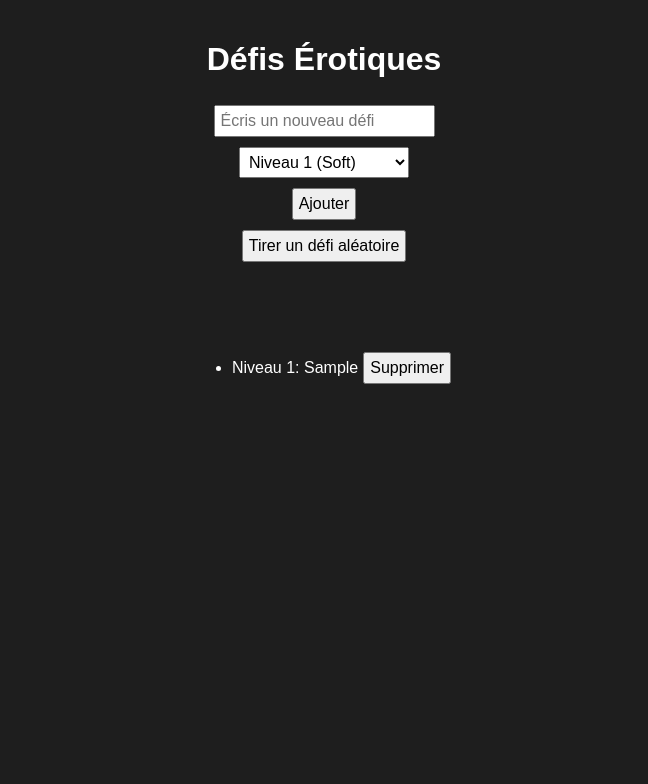
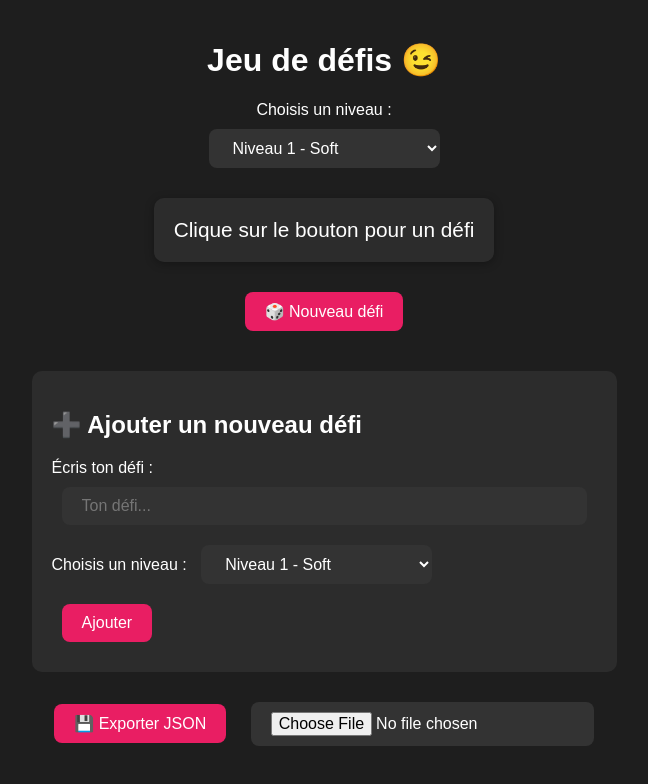
Before and after one commit to jijis93/Defis93, a plain HTML site: page index.html in a window 1280 px wide. Both pictures are taken after typing "Sample" into the empty fields and a click on the button "Ajouter". Shown: the whole page, without its empty margins (316-964 px from the left). Drawn offline with Linux system fonts and the light colour scheme.

Commit message:
Update index.html

```diff
--- a/index.html
+++ b/index.html
@@ -2,7 +2,7 @@
 <html lang="fr">
 <head>
   <meta charset="UTF-8">
-  <title>Défis Érotiques</title>
+  <title>Défis érotiques</title>
   <style>
     body {
       font-family: Arial, sans-serif;
@@ -10,100 +10,159 @@
       color: #fff;
       display: flex;
       flex-direction: column;
+      justify-content: flex-start;
       align-items: center;
       min-height: 100vh;
       margin: 0;
       padding: 20px;
     }
-    input, select, button {
-      margin: 5px;
-      padding: 5px;
-      font-size: 16px;
+    #defi {
+      font-size: 1.3em;
+      margin: 20px;
+      padding: 20px;
+      border-radius: 10px;
+      background: #2c2c2c;
+      box-shadow: 0 2px 10px rgba(0,0,0,0.3);
+      max-width: 700px;
+      text-align: center;
     }
-    #defiAffiche {
-      margin-top: 20px;
-      font-size: 20px;
-      text-align: center;
-      min-height: 50px;
+    button, select, input {
+      padding: 10px 20px;
+      margin: 10px;
+      font-size: 1em;
+      border: none;
+      border-radius: 8px;
+      cursor: pointer;
     }
-    ul {
-      margin-top: 10px;
+    button {
+      background: #e91e63;
+      color: white;
     }
-    li {
-      margin-bottom: 5px;
+    button:hover {
+      background: #c2185b;
+    }
+    select, input {
+      background: #333;
+      color: #fff;
+    }
+    #ajout {
+      margin-top: 30px;
+      background: #2c2c2c;
+      padding: 20px;
+      border-radius: 10px;
+      max-width: 700px;
     }
   </style>
 </head>
 <body>
+  <h1>Jeu de défis 😉</h1>
 
-  <h1>Défis Érotiques</h1>
+  <label for="niveau">Choisis un niveau :</label>
+  <select id="niveau">
+    <option value="1">Niveau 1 - Soft</option>
+    <option value="2">Niveau 2 - Osé</option>
+    <option value="3">Niveau 3 - Intermédiaire</option>
+    <option value="4">Niveau 4 - Hot</option>
+    <option value="5">Niveau 5 - Très hot</option>
+  </select>
+
+  <div id="defi">Clique sur le bouton pour un défi</div>
+  <button onclick="nouveauDefi()">🎲 Nouveau défi</button>
 
   <!-- Formulaire pour ajouter un défi -->
-  <input type="text" id="nouveauDefi" placeholder="Écris un nouveau défi">
-  <select id="niveauDefi">
-    <option value="1">Niveau 1 (Soft)</option>
-    <option value="2">Niveau 2</option>
-    <option value="3">Niveau 3</option>
-    <option value="4">Niveau 4</option>
-    <option value="5">Niveau 5 (Extrême)</option>
+  <div id="ajout">
+    <h2>➕ Ajouter un nouveau défi</h2>
+    <label for="nouveau">Écris ton défi :</label><br>
+    <input type="text" id="nouveau" placeholder="Ton défi..." size="50">
+    <br>
+    <label for="niveauAjout">Choisis un niveau :</label>
+    <select id="niveauAjout">
+      <option value="1">Niveau 1 - Soft</option>
+      <option value="2">Niveau 2 - Osé</option>
+      <option value="3">Niveau 3 - Intermédiaire</option>
+      <option value="4">Niveau 4 - Hot</option>
+      <option value="5">Niveau 5 - Très hot</option>
     </select>
+    <br>
     <button onclick="ajouterDefi()">Ajouter</button>
+  </div>
 
-  <!-- Bouton pour tirer un défi aléatoire -->
-  <button onclick="tirerDefi()">Tirer un défi aléatoire</button>
-
-  <div id="defiAffiche"></div>
-
-  <!-- Liste locale des défis -->
-  <ul id="listeDefis"></ul>
+  <div style="margin-top:20px;">
+    <button onclick="exporterDefis()">💾 Exporter JSON</button>
+    <input type="file" id="importFile" accept=".json" onchange="importerDefis(event)">
+  </div>
 
   <script>
-  // Charger les défis depuis localStorage ou initialiser vide
-  let defis = JSON.parse(localStorage.getItem('defis')) || [];
+    // Chargement initial depuis localStorage
+    let defis = JSON.parse(localStorage.getItem("defis")) || [];
 
-  // Fonction pour afficher la liste des défis
-  function afficherListe() {
-    const ul = document.getElementById('listeDefis');
-    ul.innerHTML = '';
-    defis.forEach((d, index) => {
-      const li = document.createElement('li');
-      li.textContent = `Niveau ${d.niveau}: ${d.defi}`;
-      const btnSuppr = document.createElement('button');
-      btnSuppr.textContent = 'Supprimer';
-      btnSuppr.onclick = () => { supprimerDefi(index); };
-      li.appendChild(btnSuppr);
-      ul.appendChild(li);
-    });
+    function sauvegarder() {
+      localStorage.setItem("defis", JSON.stringify(defis));
+    }
+
+    // Tirer un défi aléatoire selon niveau
+    function nouveauDefi() {
+      const niveau = document.getElementById("niveau").value;
+      let liste = defis.filter(d => d.niveau == niveau);
+
+      if (liste.length === 0) {
+        document.getElementById("defi").textContent = "Aucun défi pour ce niveau.";
+        return;
+      }
+
+      const index = Math.floor(Math.random() * liste.length);
+      document.getElementById("defi").textContent = liste[index].texte;
     }
 
     // Ajouter un nouveau défi
     function ajouterDefi() {
-    const texte = document.getElementById('nouveauDefi').value.trim();
-    const niveau = document.getElementById('niveauDefi').value;
-    if (!texte) return alert('Écris un défi !');
-    defis.push({defi: texte, niveau: niveau});
-    localStorage.setItem('defis', JSON.stringify(defis));
-    document.getElementById('nouveauDefi').value = '';
-    afficherListe();
+      const texte = document.getElementById("nouveau").value.trim();
+      const niveau = document.getElementById("niveauAjout").value;
+
+      if (!texte) {
+        alert("⚠️ Écris un défi avant d’ajouter !");
+        return;
       }
 
-  // Supprimer un défi
-  function supprimerDefi(index) {
-    defis.splice(index, 1);
-    localStorage.setItem('defis', JSON.stringify(defis));
-    afficherListe();
+      defis.push({ texte, niveau });
+      sauvegarder();
+
+      alert("✅ Défi ajouté !");
+      document.getElementById("nouveau").value = "";
     }
 
-  // Tirer un défi aléatoire
-  function tirerDefi() {
-    if (defis.length === 0) return alert('Aucun défi enregistré !');
-    const aleatoire = defis[Math.floor(Math.random() * defis.length)];
-    document.getElementById('defiAffiche').textContent = `Niveau ${aleatoire.niveau}: ${aleatoire.defi}`;
+    // Exporter en JSON
+    function exporterDefis() {
+      const blob = new Blob([JSON.stringify(defis, null, 2)], { type: "application/json" });
+      const url = URL.createObjectURL(blob);
+      const a = document.createElement("a");
+      a.href = url;
+      a.download = "defis.json";
+      a.click();
+      URL.revokeObjectURL(url);
     }
 
-  // Afficher la liste au chargement
-  afficherListe();
+    // Importer un fichier JSON
+    function importerDefis(event) {
+      const file = event.target.files[0];
+      if (!file) return;
+      const reader = new FileReader();
+      reader.onload = function(e) {
+        try {
+          const imported = JSON.parse(e.target.result);
+          if (Array.isArray(imported)) {
+            defis = [...defis, ...imported];
+            sauvegarder();
+            alert("✅ Défis importés !");
+          } else {
+            alert("⚠️ Fichier JSON invalide !");
+          }
+        } catch (err) {
+          alert("⚠️ Erreur lors de la lecture du fichier !");
+        }
+      };
+      reader.readAsText(file);
+    }
   </script>
-
 </body>
 </html>
```
Lines whose indentation alone changed are shown as unchanged.
